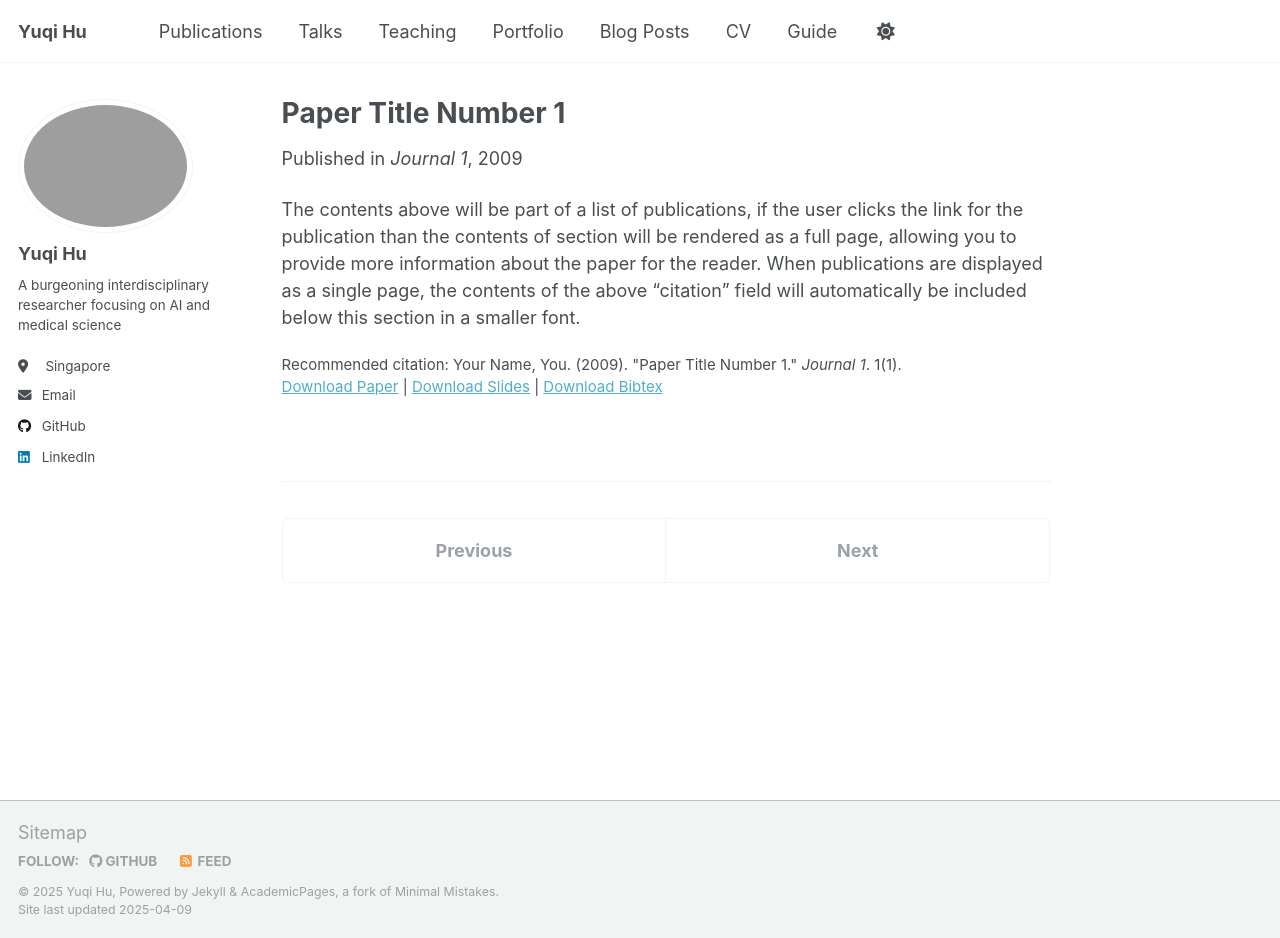
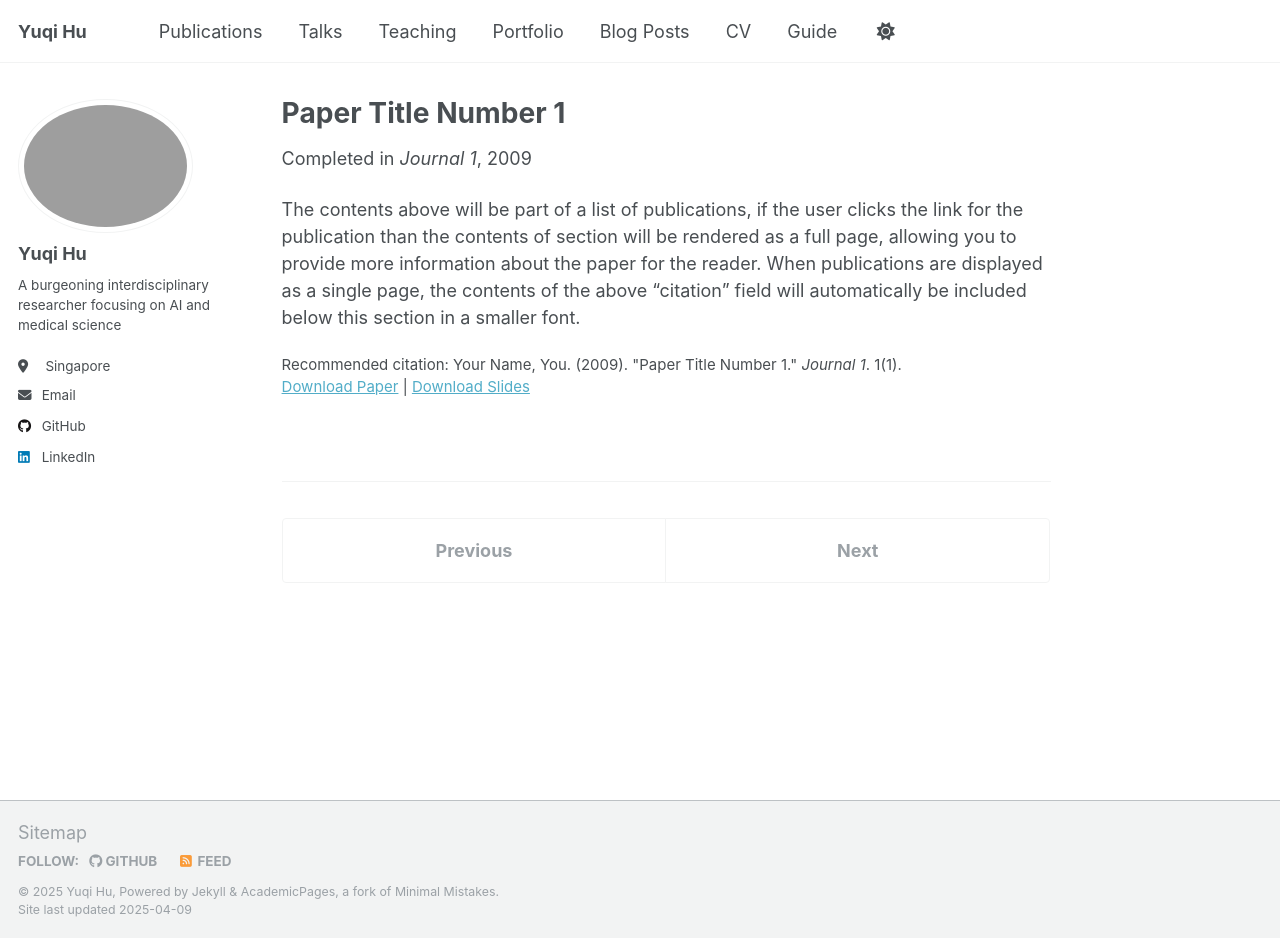
Before and after one commit to Johnnyyuqi/johnnyyuqi.github.io, a Jekyll site: the page built from _publications/2009-10-01-paper-title-number-1.md, in a window 1280 px wide and 938 px high. Built offline with Jekyll 4.4.1, drawn with Linux system fonts in a browser that asks for light colours.

Commit message:
Update single.html

```diff
--- a/_layouts/single.html
+++ b/_layouts/single.html
@@ -28,18 +28,18 @@ layout: default
         <header>
           {% if page.title %}<h1 class="page__title" itemprop="headline">{{ page.title | markdownify | remove: "<p>" | remove: "</p>" }}</h1>{% endif %}
           {% if page.read_time %}
-            <p class="page__meta"><i class="fa fa-clock" aria-hidden="true"></i> {% include read-time.html %}</p>
+            <p class="page__meta"><i class="fa fa-clock-o" aria-hidden="true"></i> {% include read-time.html %}</p>
           {% endif %}
         {% if page.modified %}
-          <p class="page__date"><strong><i class="fa fa-fw fa-calendar" aria-hidden="true"></i> {{ site.data.ui-text[site.locale].date_label | default: "Published:" }}</strong> <time datetime="{{ page.modified | date: "%Y-%m-%d" }}">{{ page.modified | date: "%B %d, %Y" }}</time></p>
+          <p class="page__date"><strong><i class="fa fa-fw fa-calendar" aria-hidden="true"></i> {{ site.data.ui-text[site.locale].date_label | default: "Completed:" }}</strong> <time datetime="{{ page.modified | date: "%Y-%m-%d" }}">{{ page.modified | date: "%B %d, %Y" }}</time></p>
         {% endif %}
 
         {% if page.collection == 'teaching' %}
           <p> {{ page.type }}, <i>{{ page.venue }}</i>, {{ page.date | default: "1900-01-01" | date: "%Y" }} </p>
         {% elsif page.venue and page.date %}
-          <p>Published in <i>{{ page.venue }}</i>, {{ page.date | default: "1900-01-01" | date: "%Y" }} </p>
+          <p>Completed in <i>{{ page.venue }}</i>, {{ page.date | default: "1900-01-01" | date: "%Y" }} </p>
         {% elsif page.date %}
-          <p class="page__date"><strong><i class="fa fa-fw fa-calendar" aria-hidden="true"></i> {{ site.data.ui-text[site.locale].date_label | default: "Published:" }}</strong> <time datetime="{{ page.date | date_to_xmlschema }}">{{ page.date | default: "1900-01-01" | date: "%B %d, %Y" }}</time></p>
+          <p class="page__date"><strong><i class="fa fa-fw fa-calendar" aria-hidden="true"></i> {{ site.data.ui-text[site.locale].date_label | default: "Completed:" }}</strong> <time datetime="{{ page.date | date_to_xmlschema }}">{{ page.date | default: "1900-01-01" | date: "%B %d, %Y" }}</time></p>
         {% endif %}
         </header>
       {% endunless %}
@@ -47,30 +47,16 @@ layout: default
       <section class="page__content" itemprop="text">
         {{ content }}
 
-        {% if page.citation and page.paperurl and page.slidesurl and page.bibtexurl %}
-          <p style="font-size: smaller">Recommended citation: {{ page.citation }}<br /><a href="{{ page.paperurl }}">Download Paper</a> | <a href="{{ page.slidesurl }}">Download Slides</a> | <a href="{{ page.bibtexurl }}">Download Bibtex</a></p>
-        {% elsif page.citation and page.paperurl and page.slidesurl %}
+        {% if page.citation and page.paperurl and page.slidesurl %}
           <p style="font-size: smaller">Recommended citation: {{ page.citation }}<br /><a href="{{ page.paperurl }}">Download Paper</a> | <a href="{{ page.slidesurl }}">Download Slides</a></p>
-        {% elsif page.citation and page.paperurl and page.bibtexurl %}
-          <p style="font-size: smaller">Recommended citation: {{ page.citation }}<br /><a href="{{ page.paperurl }}">Download Paper</a> | <a href="{{ page.bibtexurl }}">Download Bibtex</a></p>
         {% elsif page.citation and page.paperurl %}
           <p style="font-size: smaller">Recommended citation: {{ page.citation }}<br /><a href="{{ page.paperurl }}">Download Paper</a></p>
-        {% elsif page.citation and page.slidesurl and page.bibtexurl %}
-          <p style="font-size: smaller">Recommended citation: {{ page.citation }}<br /><a href="{{ page.slidesurl }}">Download Slides</a> | <a href="{{ page.bibtexurl }}">Download Bibtex</a></p>
         {% elsif page.citation and page.slidesurl %}
           <p style="font-size: smaller">Recommended citation: {{ page.citation }}<br /><a href="{{ page.slidesurl }}">Download Slides</a></p>
-        {% elsif page.slidesurl and page.bibtexurl %}
-          <p style="font-size: smaller"><a href="{{ page.slidesurl }}">Download Slides</a> | <a href="{{ page.bibtexurl }}">Download Bibtex</a></p>
-        {% elsif page.paperurl and page.bibtexurl %}
-          <p style="font-size: smaller"><a href="{{ page.paperurl }}">Download Paper</a> | <a href="{{ page.bibtexurl }}">Download Bibtex</a></p>
-        {% elsif page.citation and page.bibtexurl %}
-          <p style="font-size: smaller">Recommended citation: {{ page.citation }}<br /><a href="{{ page.bibtexurl }}">Download Bibtex</a></p>
         {% elsif page.citation %}
           <p style="font-size: smaller">Recommended citation: {{ page.citation }}</p>
         {% elsif page.slidesurl %}
           <p style="font-size: smaller"><a href="{{ page.slidesurl }}">Download Slides</a></p>
-        {% elsif page.bibtexurl %}
-          <p style="font-size: smaller"><a href="{{ page.bibtexurl }}">Download Bibtex</a></p>
         {% endif %}
 
         {% if page.link %}<div><a href="{{ page.link }}" class="btn">{{ site.data.ui-text[site.locale].ext_link_label | default: "Direct Link" }}</a></div>{% endif %}
```
